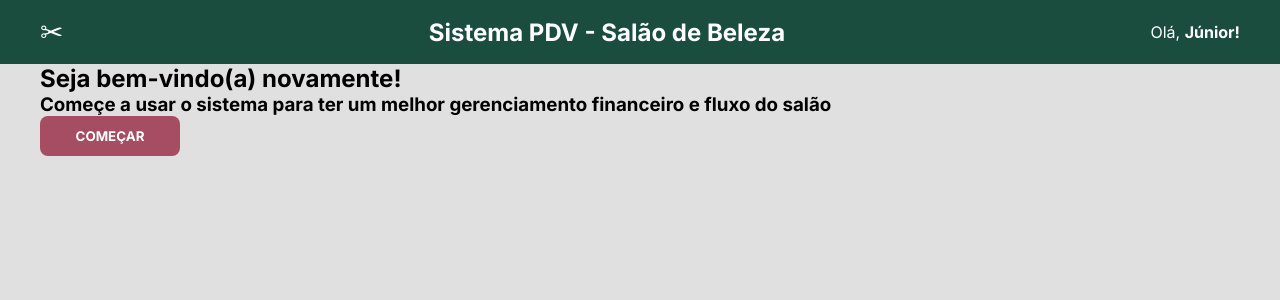
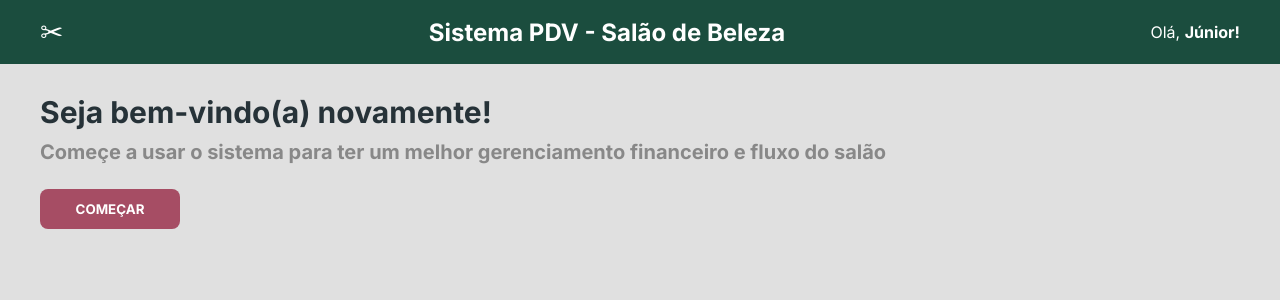
Before and after one commit to cauerg44/salon-manager, a React (Vite) app in the folder beauty-core-frontend/: page / in a window 1280 px wide. Shown: the top 300 px of the page. Built offline with nearby package versions, Linux system fonts and the light colour scheme.

Commit message:
feat: home page css

```diff
--- a/beauty-core-frontend/src/routes/ClientHome/Home/styles.css
+++ b/beauty-core-frontend/src/routes/ClientHome/Home/styles.css
@@ -0,0 +1,15 @@
+.bcf-home-modal {
+  margin-top: 30px;
+}
+
+.bcf-home-modal h2 {
+  font-size: 30px;
+  color: var(--bcf--font-color-secondary);
+  margin-bottom: 10px;
+}
+
+.bcf-home-modal h3 {
+  font-size: 20px;
+  color: var(--bcf--font-color-tertiary);
+  margin-bottom: 25px;
+}
```
